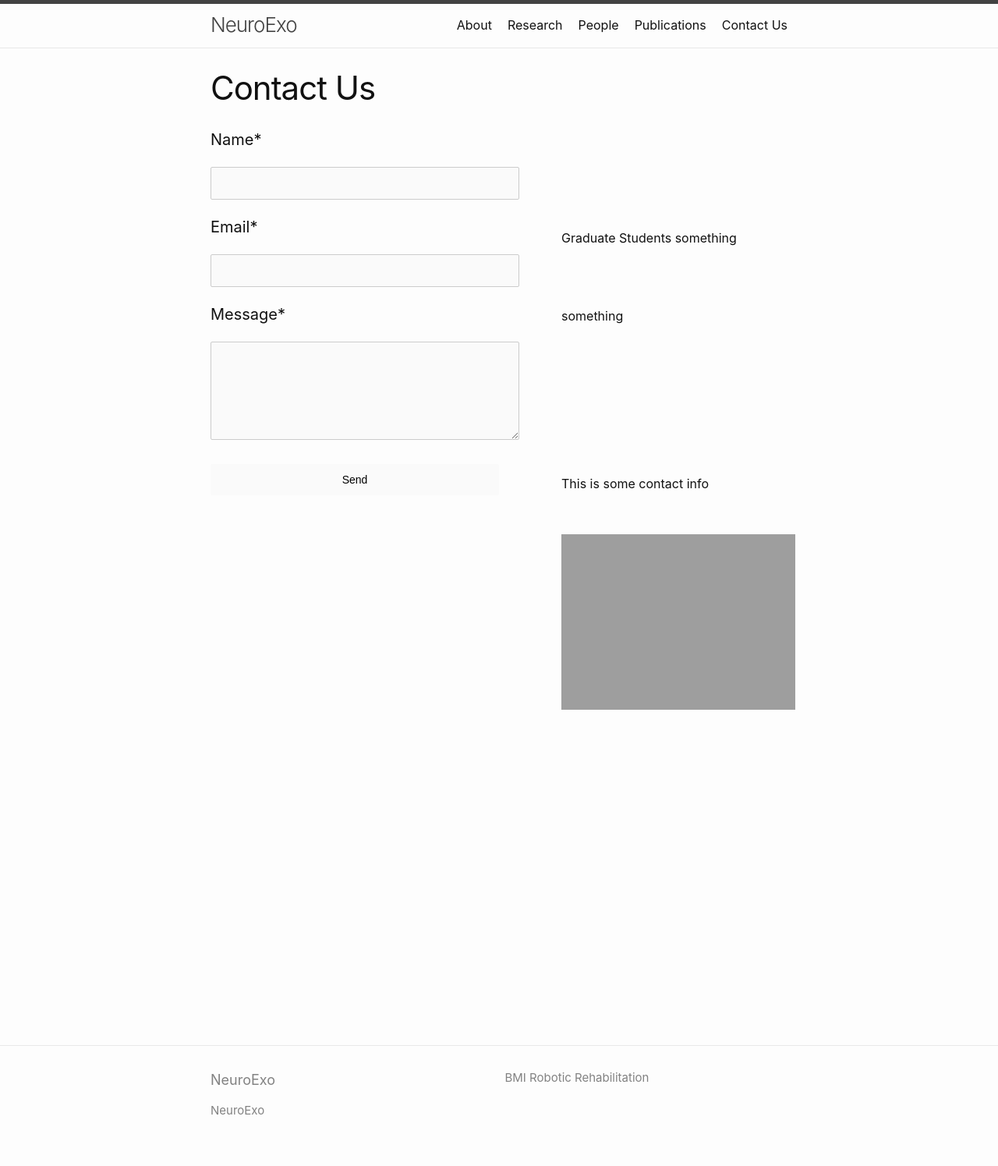
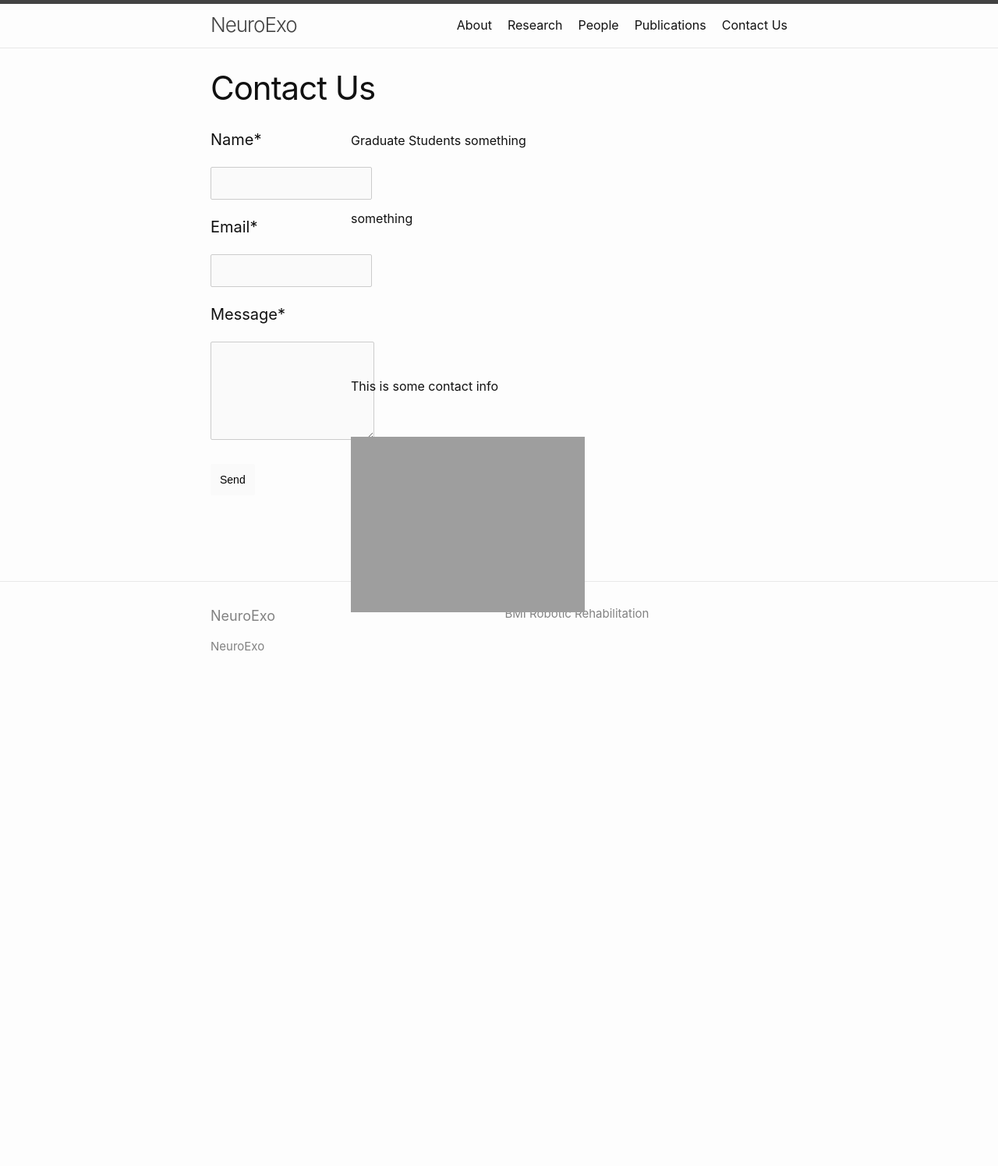
Before and after one commit to arcraik/neuroexo-website, a Jekyll site: the page built from contact.md, in a window 1280 px wide. Shown: the whole page at 78% size. Built offline with Jekyll 4.4.1, drawn with Linux system fonts in a browser that asks for light colours; after the commit the page ends 900 px from its top, so only the background shows below that; grey boxes are pictures that could not be loaded.

Commit message:
Update contact.md

```diff
--- a/contact.md
+++ b/contact.md
@@ -8,7 +8,6 @@ title: Contact Us
             input {
                 margin-top: 5px;
                 margin-bottom: 20px;
-                width: 50%;
             }
             textarea[type=message] {
                 height: 100px;
@@ -19,7 +18,6 @@ title: Contact Us
                 background-color: #fafafa;
                 font-size: 14px;
                 border-radius: 2px;
-                width: 50%;
             }
             input[type=submit] {
                 border: none;
@@ -40,7 +38,7 @@ title: Contact Us
 
 <iframe id="hidden_iframe" name="hidden_iframe" onload="submitted&amp;&amp;(window.location=&quot;https://neuroexo.org/thanks/&quot;)" style="display:none"></iframe>
 
-<form action="https://docs.google.com/forms/d/e/1FAIpQLSfzO-mkf1gKY5kpA8piBab6h6KymTF0sMOzfcbuRoEvuL6SOA/formResponse" method="post" target="hidden_iframe" onsubmit="submitted=true;" align="left">
+<form action="https://docs.google.com/forms/d/e/1FAIpQLSfzO-mkf1gKY5kpA8piBab6h6KymTF0sMOzfcbuRoEvuL6SOA/formResponse" method="post" target="hidden_iframe" onsubmit="submitted=true;" align="left" width="50%">
     <label><h4>Name*</h4></label>
     <input name="entry.134554697" type="text" required/>
     <label><h4>Email*</h4></label>
@@ -52,7 +50,7 @@ title: Contact Us
 
    </form>
 
-<div class="contact" style="position: relative; bottom: 400px; left: 450px; width: 300px; line-height:100px; vertical-align: text-top;">
+<div class="contact" style="position: absolute; top: 130px; left: 450px; width: 300px; line-height:100px;">
     <p>Graduate Students something something</p>
     <br>
     <p>This is some contact info</p>
```
